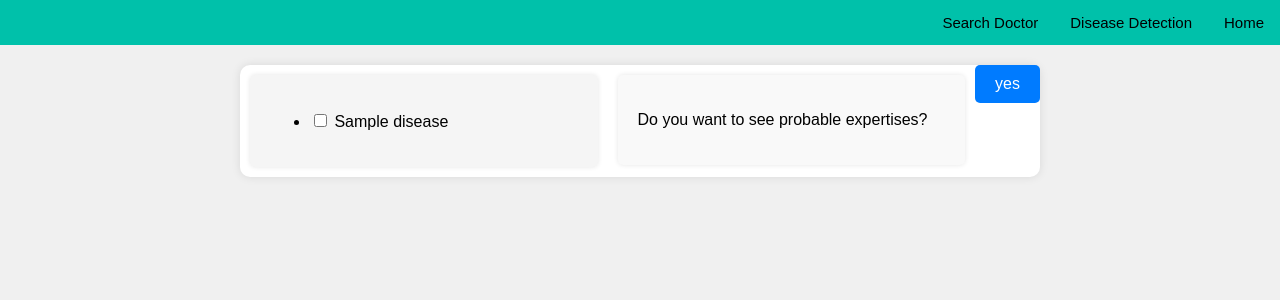
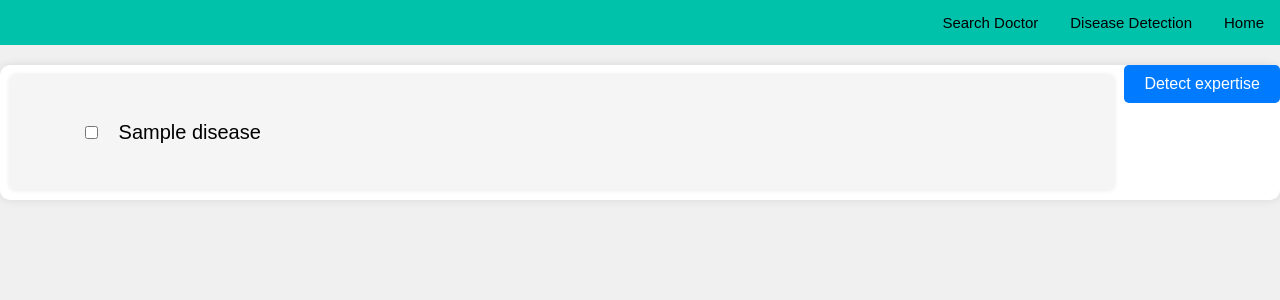
Before and after one commit to pouyanhessabi/B.Sc-Project-Healthcare-Microservice, a Flask app: template services/ai/templates/disease.html in a window 1280 px wide. Shown: the top 300 px of the page. Run offline with Flask 3, Linux system fonts and the light colour scheme; the template is opened without the code that fills it: most values are stand-ins (such as "Sample title", 1, 10 or a date in 2020); parts of the project's set-up code (start-up, migrations or seed data) failed here and were passed over.

Commit message:
Refactor and restyle UI

```diff
--- a/services/ai/templates/disease.html
+++ b/services/ai/templates/disease.html
@@ -16,7 +16,7 @@
             display: flex;
             justify-content: space-between;
             align-items: flex-start;
-            max-width: 800px;
+            max-width: 1500px;
             margin: 20px auto;
             background-color: #fff;
             border-radius: 10px;
@@ -36,14 +36,6 @@
             background-color: #f5f5f5;
         }
 
-        #right-box {
-            background-color: #f9f9f9;
-        }
-
-        #button-container {
-            text-align: center;
-            margin-top: 20px;
-        }
 
         button {
             padding: 10px 20px;
@@ -78,6 +70,10 @@
             background-color: rgba(61, 61, 61, 0.38);
             /*color: black;*/
         }
+
+        ul {
+            list-style-type: none;
+        }
     </style>
 </head>
 <body>
@@ -92,18 +88,16 @@
             <ul>
                 {% for disease in diseases %}
                 <li>
-                    <label>
-                        <input type="checkbox" name="disease[]" value="{{ disease }}"> {{ disease }}
+                    <label style="font-size: 20px">
+                        <input type="checkbox" name="disease[]" value="{{ disease }}" style="margin: 15px"> {{ disease
+                        }}
                     </label>
                 </li>
                 {% endfor %}
             </ul>
         </div>
 
-        <div class="box" id="right-box">
-            <p>Do you want to see probable expertises?</p>
-        </div>
-        <button type="submit" id="submitBtn">yes</button>
+        <button type="submit" id="submitBtn">Detect expertise</button>
 
     </div>
 </form>
--- a/services/auth/model.py
+++ b/services/auth/model.py
@@ -25,3 +25,4 @@ class Doctor(UserMixin, db.Model):
     rate = db.Column(db.Float)
     expertises = db.Column(db.String(100), nullable=False)
     clinic = db.Column(db.String(100))
+    image_src = db.Column(db.String(100))
--- a/services/auth/templates/about.html
+++ b/services/auth/templates/about.html
@@ -1,7 +1,10 @@
 {% extends "base.html" %}
 
 {% block content %}
-
+<div style="width: 100%; text-align: center; padding: 10px 0px 0px 10px"><img style="border-radius: 15%"
+                                                                              src="../static/Healthcare.jpg"
+                                                                              alt="Healthcare" width="900" height="400">
+    <<p><br><br></p></div>
 <h1 style="color:black;" class="title">Our System</h1>
 <p>Applications in the field of health have evolved with the needs of the user and their capabilities have increased.
     Accurate disease diagnosis with methods based on artificial intelligence is one of the current issues of this
--- a/services/auth/templates/base.html
+++ b/services/auth/templates/base.html
@@ -12,6 +12,9 @@
     <style>
         div {
             color: black;
+            text-align: justify;
+            text-justify: inter-word;
+
         }
     </style>
 </head>
--- a/services/auth/templates/index.html
+++ b/services/auth/templates/index.html
@@ -3,7 +3,10 @@
 {% extends "base.html" %}
 
 {% block content %}
-
+<div style="width: 100%; text-align: center; padding: 10px 0px 0px 10px"><img style="border-radius: 15%"
+                                                                              src="../static/Healthcare.jpg"
+                                                                              alt="Healthcare" width="900" height="400">
+    <<p><br><br></p></div>
 <h style="color:black;" class="title">
     Healthcare System by Pouyan Hessabi
 </h>
--- a/services/auth/templates/profile.html
+++ b/services/auth/templates/profile.html
@@ -3,6 +3,10 @@
 {% extends "base.html" %}
 
 {% block content %}
+<div style="width: 100%; text-align: center; padding: 10px 0px 0px 10px"><img style="border-radius: 15%"
+                                                                              src="../static/Healthcare.jpg"
+                                                                              alt="Healthcare" width="900" height="400">
+    <<p><br><br></p></div>
 <h1 class="title">
     Welcome, {{ name }}!
 </h1>
--- a/services/search/main.py
+++ b/services/search/main.py
@@ -50,10 +50,10 @@ def load_doctors_by_expertise(expertise: str):
 
 
 def doctor_tuple_to_dictionary(doctor: tuple):
-    id_, email, password, name, code, rate, expertises, clinic = doctor
+    id_, email, password, name, code, rate, expertises, clinic, image_src = doctor
     doctor_dictionary = {
         'id': id_, 'email': email, 'password': password, 'name': name, 'code': code, 'rate': rate,
-        'expertises': expertises, 'clinic': clinic
+        'expertises': expertises, 'clinic': clinic, "image_src": image_src
     }
 
     return doctor_dictionary
```
Also changed, not shown: services/ai/templates/expertise.html (+9 -16 lines), services/search/templates/default.html (+13 -16 lines), services/search/templates/search.html (+17 -23 lines), services/auth/static/Healthcare.jpg (added), services/search/static/1.jpg (added), services/search/static/2.jpg (added), services/search/static/3.jpg (added).
